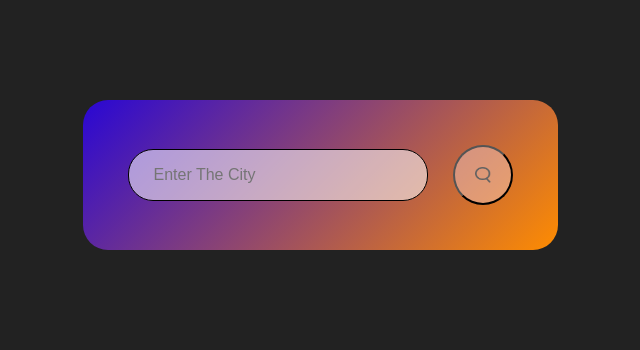
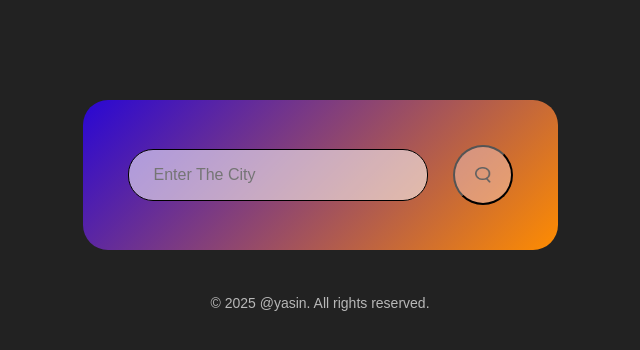
Before and after one commit to imohammedyasin/WeatherByte, a plain HTML site: page index.html in a window 1280 px wide. Shown: the whole page, without its empty margins (320-960 px from the left). Drawn offline with Linux system fonts and the light colour scheme.

Commit message:
Add files via upload

```diff
--- a/index.html
+++ b/index.html
@@ -109,8 +109,12 @@ SearchBtn.addEventListener("click",()=>{
 
 
 
+</script>
 
-</script>
+<footer class="copyright">
+    © 2025 @yasin. All rights reserved.
+</footer>
+
 
 
 </body>
--- a/style.css
+++ b/style.css
@@ -143,3 +143,12 @@ body{
     font-size: 14px;
     display: none;
 }
+
+.copyright {
+    color: rgba(255, 255, 255, 0.678);
+    text-align: center;
+    margin-top: 30px;
+    font-size: 14px;
+    /* font-family: Arial, sans-serif; */
+    padding: 15px 0;
+}
```
